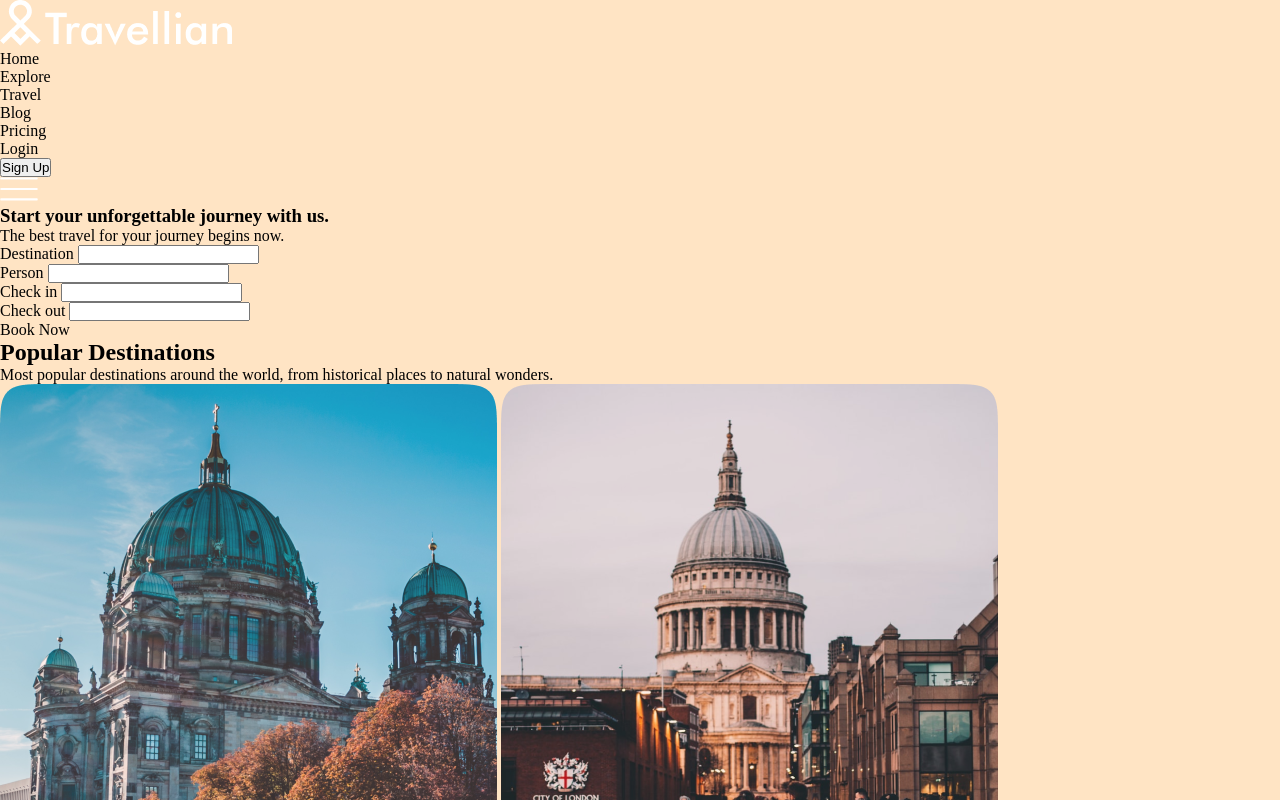
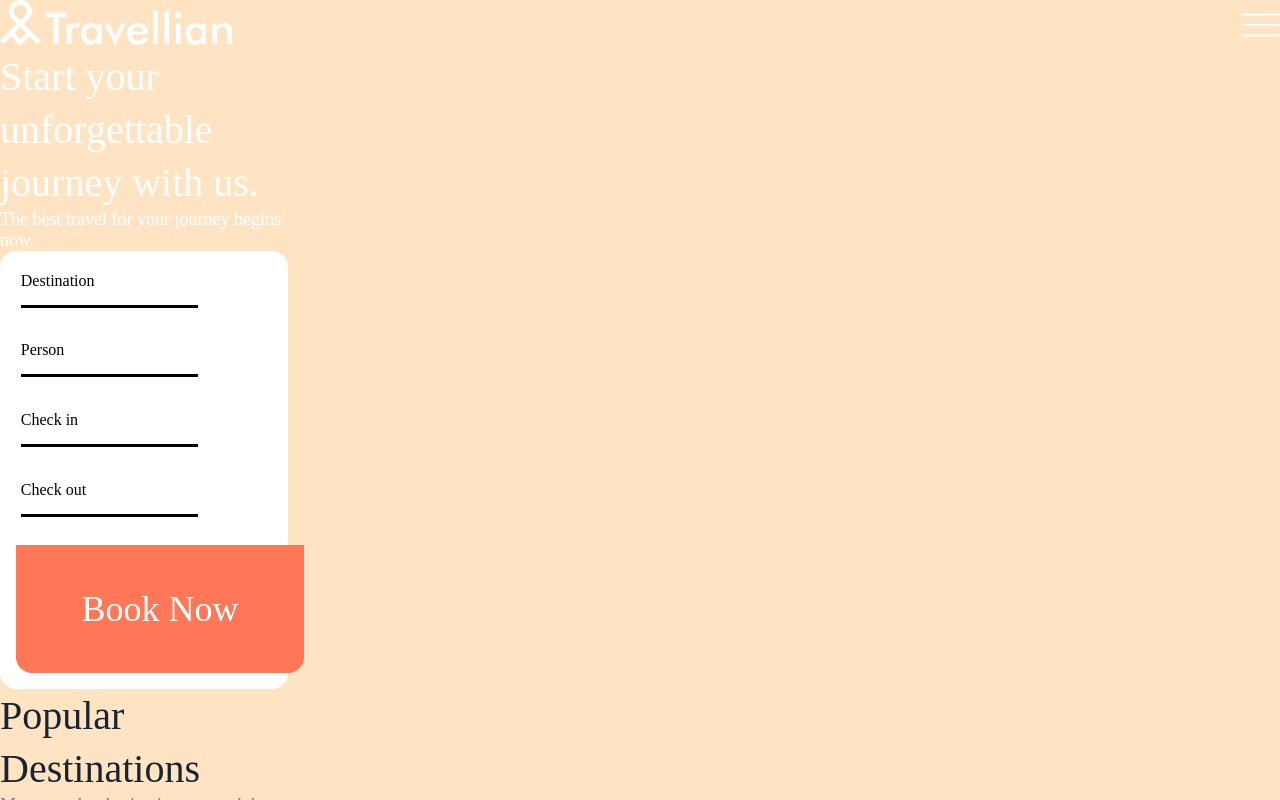
Before and after one commit to jbokyes/202301-W1CH5-Joaquin-Fernando, a website: page index.html in a window 1280 px wide. Shown: the top 800 px of the page. Drawn offline with Linux system fonts and the light colour scheme.

Commit message:
added html classes (bem) and styling

```diff
--- a/index.html
+++ b/index.html
@@ -27,10 +27,9 @@
             <li class="navbar__listword">Pricing</li>
           </ul>
         </div>
-        <div>
+        <div class="navbar__loginsubmit">
           <p class="navbar__login">Login</p>
           <button class="navbar__submit" type="submit">Sign Up</button>
-
         </div>
         <img src="images/burger-menu.svg" alt="" srcset="">
       </section>
@@ -40,37 +39,39 @@
       <p class="big-title__subtitle">The best travel for your journey begins now.</p>
     </section>
   </header>
-  <main class="">
+  <section class="">
     <form class="form" action="">
       <div class="inner-form">
         <label for="GET-name">Destination</label>
-        <input id="GET-name" type="text" name="name">
+        <input class="inner-form__input" id="GET-name" type="text" name="name">
       </div>
       <div class="inner-form">
         <label for="GET-person">Person</label>
-        <input id="GET-person" type="text" name="person">
+        <input class="inner-form__input" id="GET-person" type="text" name="person">
       </div>
       <div class="inner-form">
         <label for="GET-checkin">Check in</label>
-        <input id="GET-checkin" type="text" name="checkin">
+        <input class="inner-form__input" id="GET-checkin" type="text" name="checkin">
       </div>
       <div class="inner-form">
         <label for="GET-checkout">Check out</label>
-        <input id="GET-checkout" type="text" name="checkout">
+        <input class="inner-form__input" id="GET-checkout" type="text" name="checkout">
       </div>
-      <div class="inner-form">
-        <p class="inner-form__book">Book Now</p>
+      <div class="inner-form booknow">
+        <button type="submit" class="inner-form__book">Book Now</button>
       </div>
     </form>
+  </section>
   <section class="destinations">
     <div>
-        <h2>Popular Destinations</h2>
-        <p>Most popular destinations around the world, from historical places to natural wonders.</p>
+      <h2 class="destinations__title">Popular Destinations</h2>
+      <p class="destinations__text">Most popular destinations around the world, from historical places to natural
+        wonders.</p>
     </div>
     <div class="cities">
-        <img src="images/berlin.png" alt="">
-        <img src="images/millenium.png" alt="">
-        <img src="images/ritalo.png" alt="">
+      <img class="cities__berlin" src="images/berlin.png" alt="">
+      <img class="cities__millenium" src="images/millenium.png" alt="">
+      <img class="cities__ritalo" src="images/ritalo.png" alt="">
     </div>
   </section>
   <section class="specialoffer">
--- a/sass/style.scss
+++ b/sass/style.scss
@@ -1,8 +1,163 @@
+$primary-color: #ff7757;
 * {
   box-sizing: border-box;
   padding: 0;
   margin: 0;
 }
+
 body {
   background-color: bisque;
 }
+.navbar {
+  display: flex;
+  justify-content: space-between;
+  .navbar__list {
+    display: none;
+  }
+  .navbar__loginsubmit {
+    display: none;
+  }
+}
+
+.big-title {
+  .big-title__title {
+    width: 288px;
+    height: 159px;
+    font-family: "Playfair Display";
+    font-style: normal;
+    font-weight: 400;
+    font-size: 40px;
+    line-height: 53px;
+    color: #ffffff;
+    flex: none;
+    order: 0;
+    align-self: stretch;
+    flex-grow: 0;
+  }
+  .big-title__subtitle {
+    width: 288px;
+    height: 42px;
+    font-family: "Rubik";
+    font-style: normal;
+    font-weight: 400;
+    font-size: 18px;
+    line-height: 21px;
+    color: #ffffff;
+    flex: none;
+    order: 1;
+    align-self: stretch;
+    flex-grow: 0;
+  }
+}
+.form {
+  display: flex;
+  flex-direction: column;
+  justify-content: center;
+  align-items: flex-start;
+  padding: 1rem 1rem 1rem 1rem;
+  gap: 60px;
+  width: 288px;
+  background: #ffffff;
+  border-radius: 16px;
+  flex: none;
+  order: 2;
+  align-self: stretch;
+  flex-grow: 0;
+  .inner-form {
+    display: flex;
+    flex-direction: column;
+    padding: 0.3rem 0.3rem 0.3rem 0.3rem;
+    height: 0;
+    .inner-form__input {
+      border-style: none;
+      border-bottom: solid;
+    }
+    .inner-form__book {
+      width: 215px;
+      height: 48px;
+      font-family: "Playfair Display";
+      font-style: normal;
+      font-weight: 400;
+      font-size: 36px;
+      line-height: 48px;
+      flex: none;
+      order: 0;
+      flex-grow: 1;
+      color: #ffffff;
+      background-color: #ff7757;
+      border-style: none;
+    }
+  }
+  .inner-form.booknow {
+    display: flex;
+    flex-direction: row;
+    align-items: center;
+    padding: 40px 20px;
+    gap: 12px;
+    width: 288px;
+    height: 128px;
+    background: #ff7757;
+    border-radius: 0px 0px 16px 16px;
+    flex: none;
+    order: 1;
+    align-self: stretch;
+    flex-grow: 0;
+  }
+}
+.destinations {
+  &__title {
+    width: 288px;
+    height: 106px;
+    font-family: "Playfair Display";
+    font-style: normal;
+    font-weight: 400;
+    font-size: 40px;
+    line-height: 53px;
+    color: #172432;
+    flex: none;
+    order: 0;
+    align-self: stretch;
+    flex-grow: 0;
+  }
+  &__text {
+    width: 288px;
+    height: 63px;
+    font-family: "Rubik";
+    font-style: normal;
+    font-weight: 400;
+    font-size: 18px;
+    line-height: 21px;
+    color: #767e86;
+    flex: none;
+    order: 1;
+    align-self: stretch;
+    flex-grow: 0;
+  }
+}
+.cities {
+  &__berlin {
+    display: flex;
+    flex-direction: column;
+    justify-content: flex-end;
+    align-items: flex-start;
+    padding: 40px 20px;
+    width: 288px;
+    height: 320px;
+    background: linear-gradient(
+        0deg,
+        rgba(255, 119, 87, 0.1),
+        rgba(255, 119, 87, 0.1)
+      ),
+      url(anthony-reungere-sjUufQqEnHI-unsplash.jpg);
+    border-radius: 16px;
+    flex: none;
+    order: 0;
+    flex-grow: 0;
+  }
+  &__millenium {
+    display: none;
+  }
+  &__ritalo {
+    display: none;
+  }
+}
```
Also changed, not shown: css/style.css, 1 other file. Lines whose indentation alone changed are shown as unchanged.
